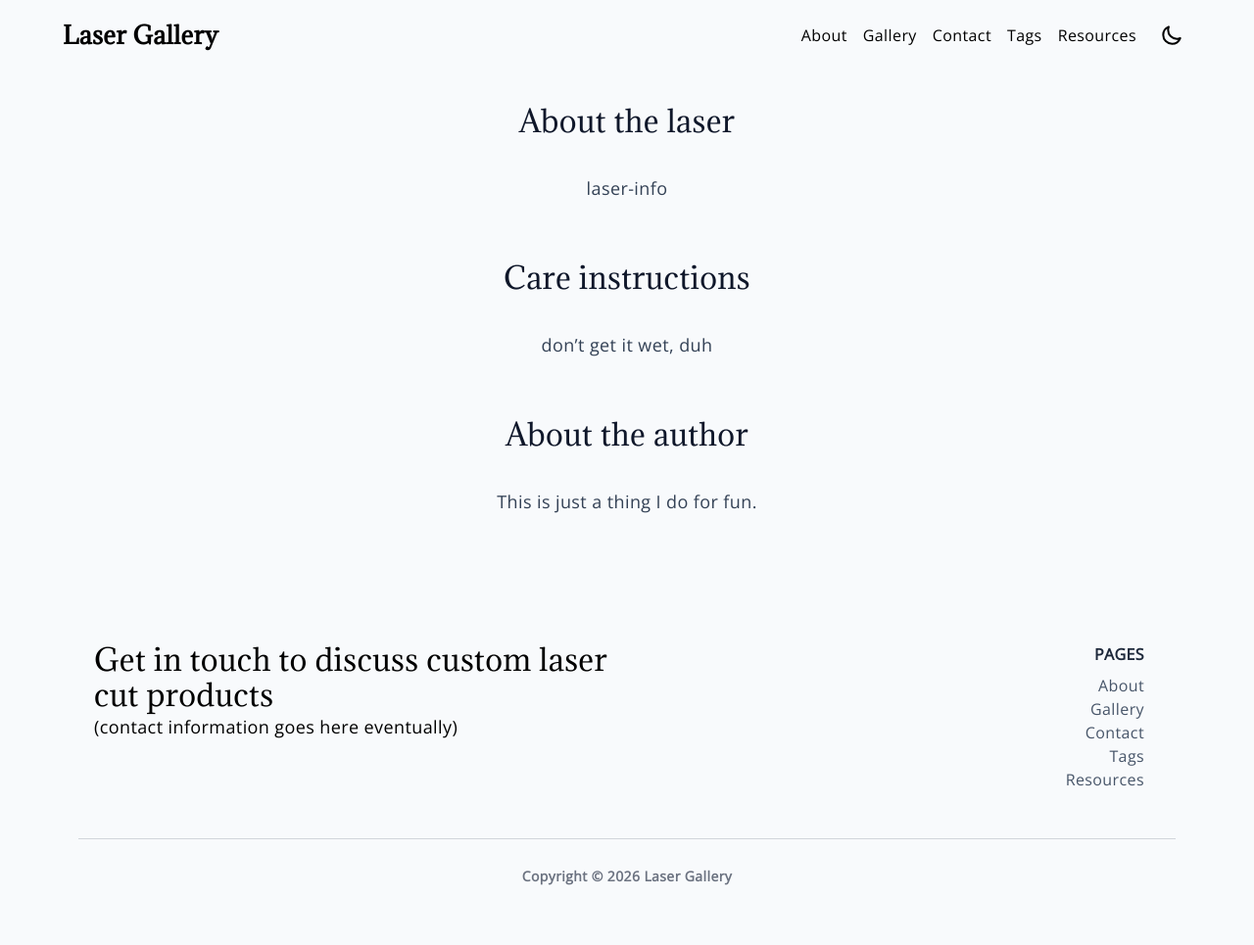
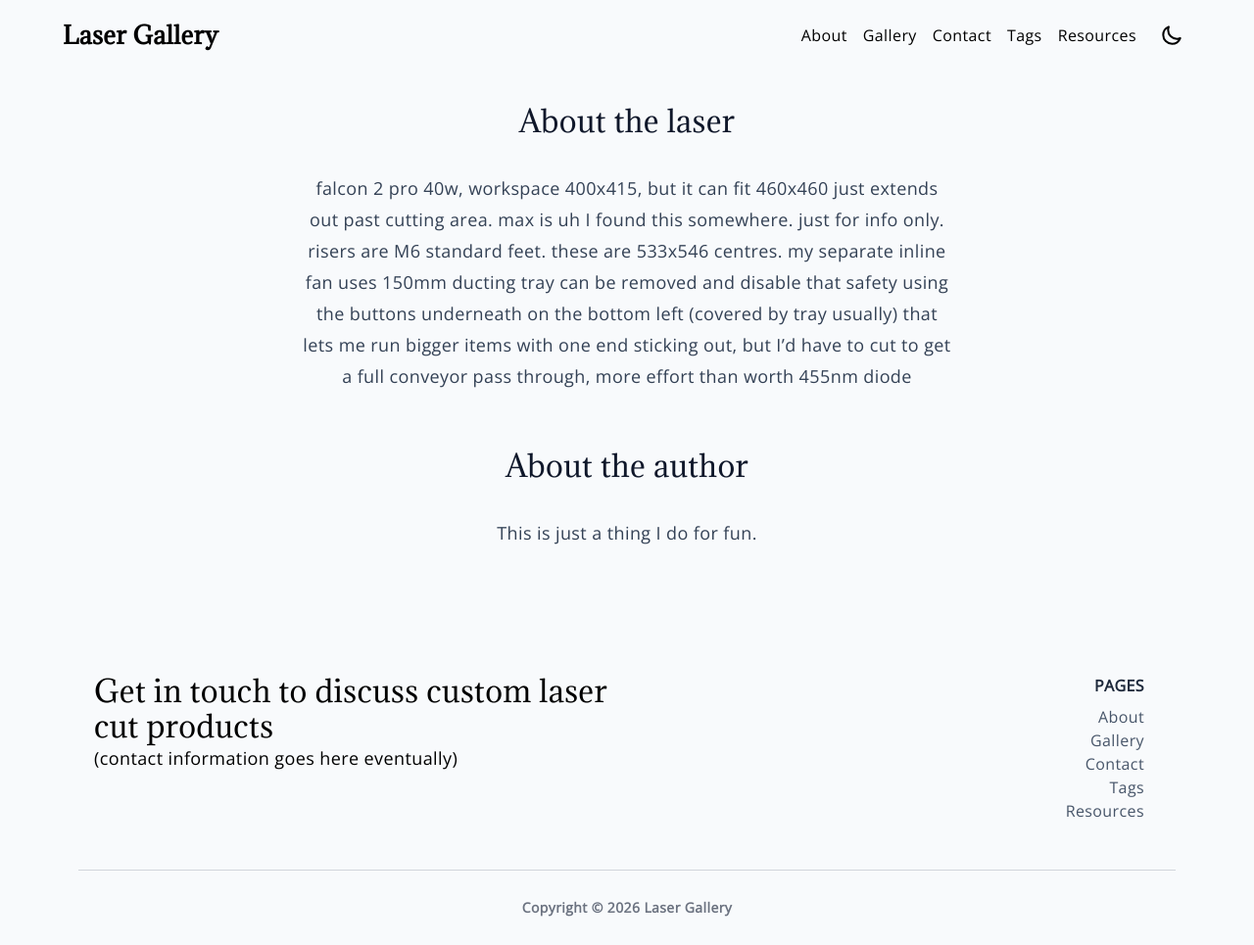
Before and after one commit to paper-engineer/laser-gallery, a Jekyll site: the page built from docs/_pages/about.md, in a window 1280 px wide. Shown: the whole page at 98% size. Built offline with Jekyll 4.4.1, drawn with Linux system fonts in a browser that asks for light colours; before the commit the page ends 933 px from its top, so only the background shows below that.

Commit message:
Update about.md

```diff
--- a/docs/_pages/about.md
+++ b/docs/_pages/about.md
@@ -4,11 +4,12 @@ layout: page
 ---
 ## About the laser
 
-laser-info
-
-## Care instructions
-
-don't get it wet, duh
+falcon 2 pro 40w, workspace 400x415, but it can fit 460x460 just extends out past cutting area. max is uh I found this somewhere. just for info only.
+risers are M6 standard feet. these are 533x546 centres.
+my separate inline fan uses 150mm ducting
+tray can be removed and disable that safety using the buttons underneath on the bottom left (covered by tray usually)
+that lets me run bigger items with one end sticking out, but I'd have to cut to get a full conveyor pass through, more effort than worth
+455nm diode
 
 ## About the author
 
```
